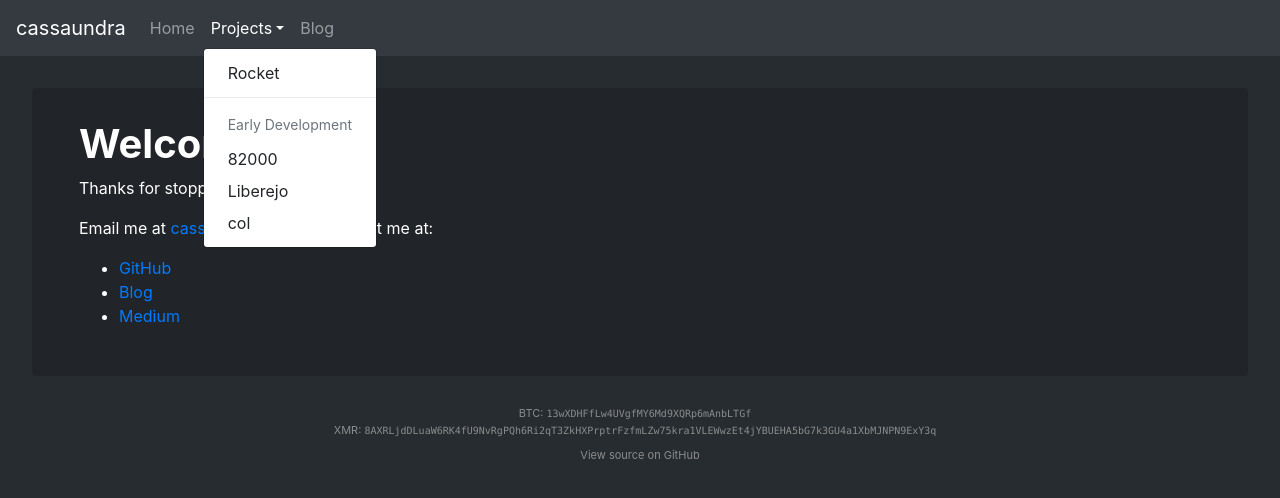
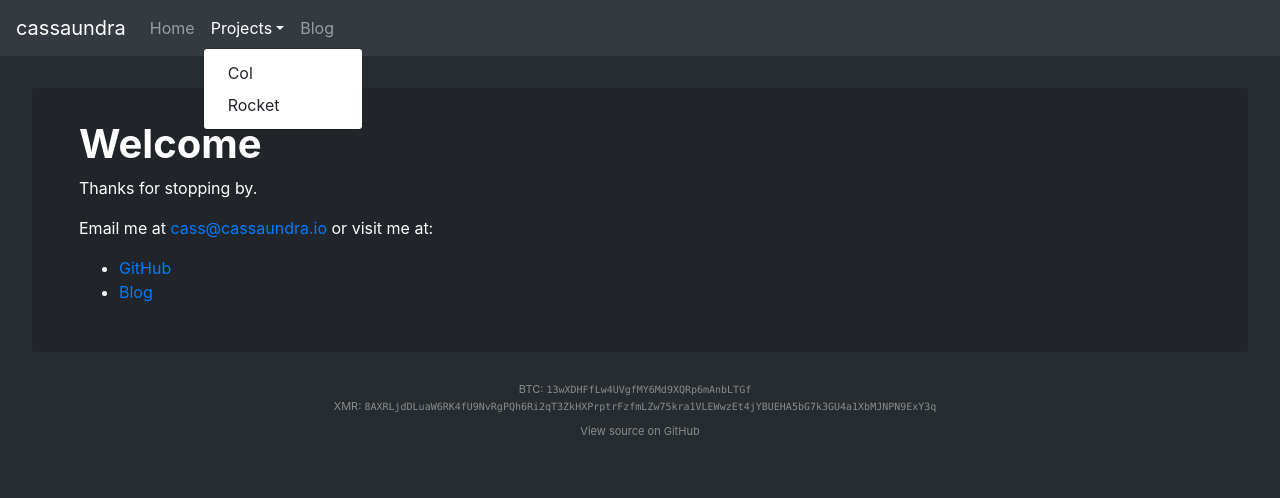
Before and after one commit to cassaundra/cassaundra-io-old, a React (Create React App) app: page / in a window 1280 px wide. Both pictures are taken after a click on the button "Projects". Shown: the top 498 px of the page. Built offline with nearby package versions, Linux system fonts and the light colour scheme.

Commit message:
Update information, fix formatting

```diff
--- a/src/components/home/home.tsx
+++ b/src/components/home/home.tsx
@@ -14,7 +14,6 @@ class Home extends Component {
 				<ul>
 					<li><a href="https://github.com/cassaundra">GitHub</a></li>
 					<li><a href="https://blog.cassaundra.io">Blog</a></li>
-					<li><a href="https://medium.com/@cassaundra">Medium</a></li>
 				</ul>
 			</Page>
 		);
--- a/src/components/page/page.tsx
+++ b/src/components/page/page.tsx
@@ -11,12 +11,8 @@ class Page extends Component {
 					<Nav>
 						<Nav.Link href="/">Home</Nav.Link>
 						<NavDropdown title="Projects" id="projects">
+							<NavDropdown.Item href="https://github.com/cassaundra/col">Col</NavDropdown.Item>
 							<NavDropdown.Item href="https://github.com/cassaundra/rocket">Rocket</NavDropdown.Item>
-							<NavDropdown.Divider/>
-							<NavDropdown.Header>Early Development</NavDropdown.Header>
-							<NavDropdown.Item href="https://github.com/cassaundra/82000">82000</NavDropdown.Item>
-							<NavDropdown.Item href="https://github.com/liberejo/liberejo">Liberejo</NavDropdown.Item>
-							<NavDropdown.Item href="https://github.com/cassaundra/col">col</NavDropdown.Item>
 						</NavDropdown>
 						<Nav.Link href="https://blog.cassaundra.io">Blog</Nav.Link>
 					</Nav>
```
Also changed, not shown: src/components/notfound/notfound.tsx (+7 -7 lines), 1 other file (tests, documents, lock files or other folders). Lines whose indentation alone changed are shown as unchanged.
